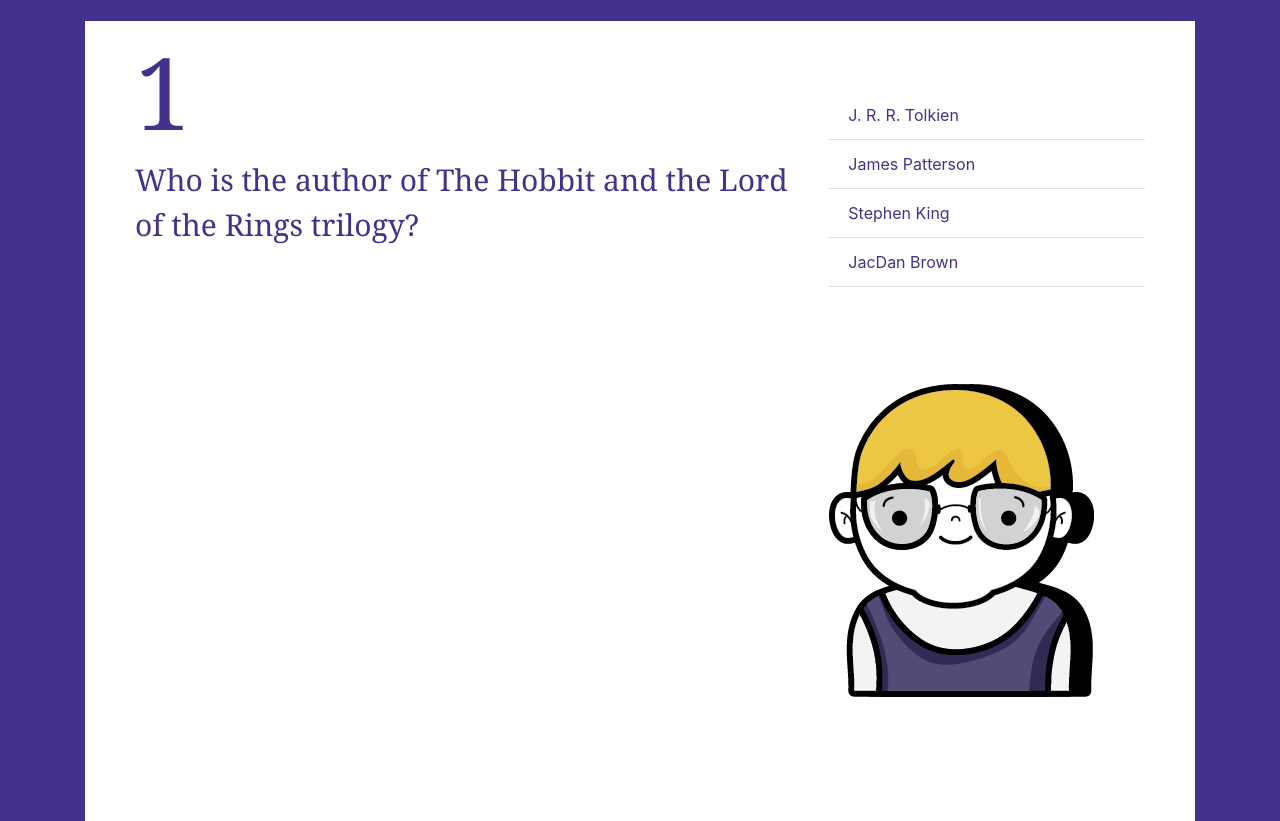
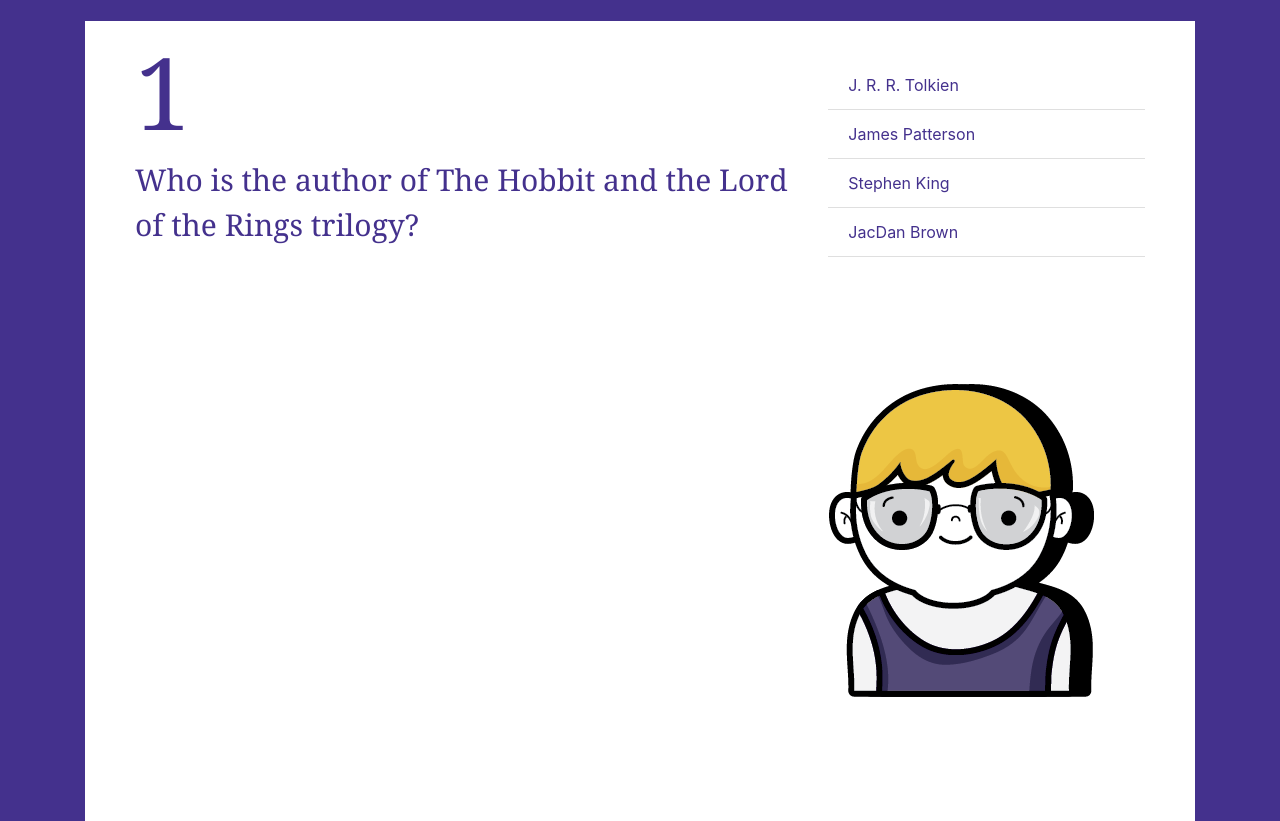
Before and after one commit to ivonnesf/trivia, a plain HTML site: page index.html in a window 1280 px wide. Shown: the part 103-924 px from the top of the page. Drawn offline with nearby package versions, Linux system fonts and the light colour scheme.

Commit message:
Update style.css

```diff
--- a/assets/style.css
+++ b/assets/style.css
@@ -68,7 +68,7 @@ h1 {
 
 }
 #options{
-    padding-top: 50px
+    padding-top: 20px
 }
 #playagain{
     margin-top: 30px;
```
